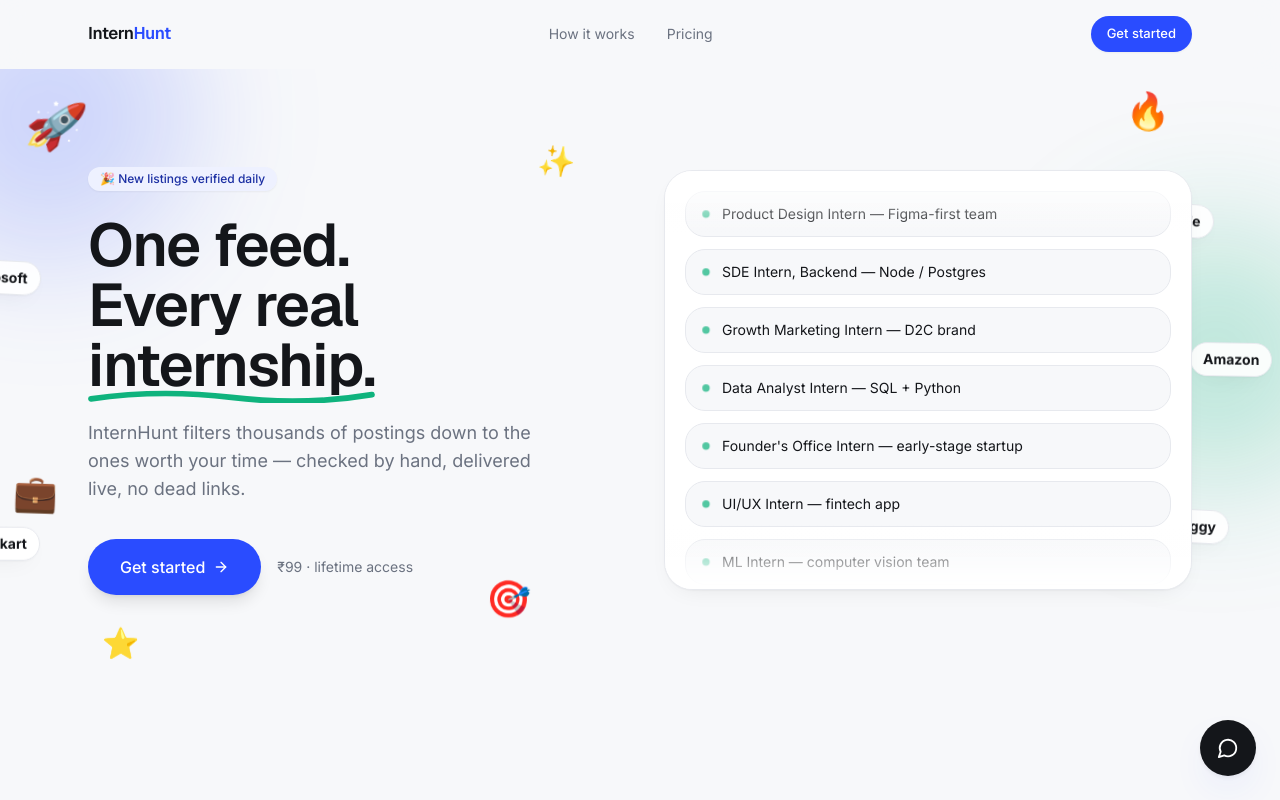
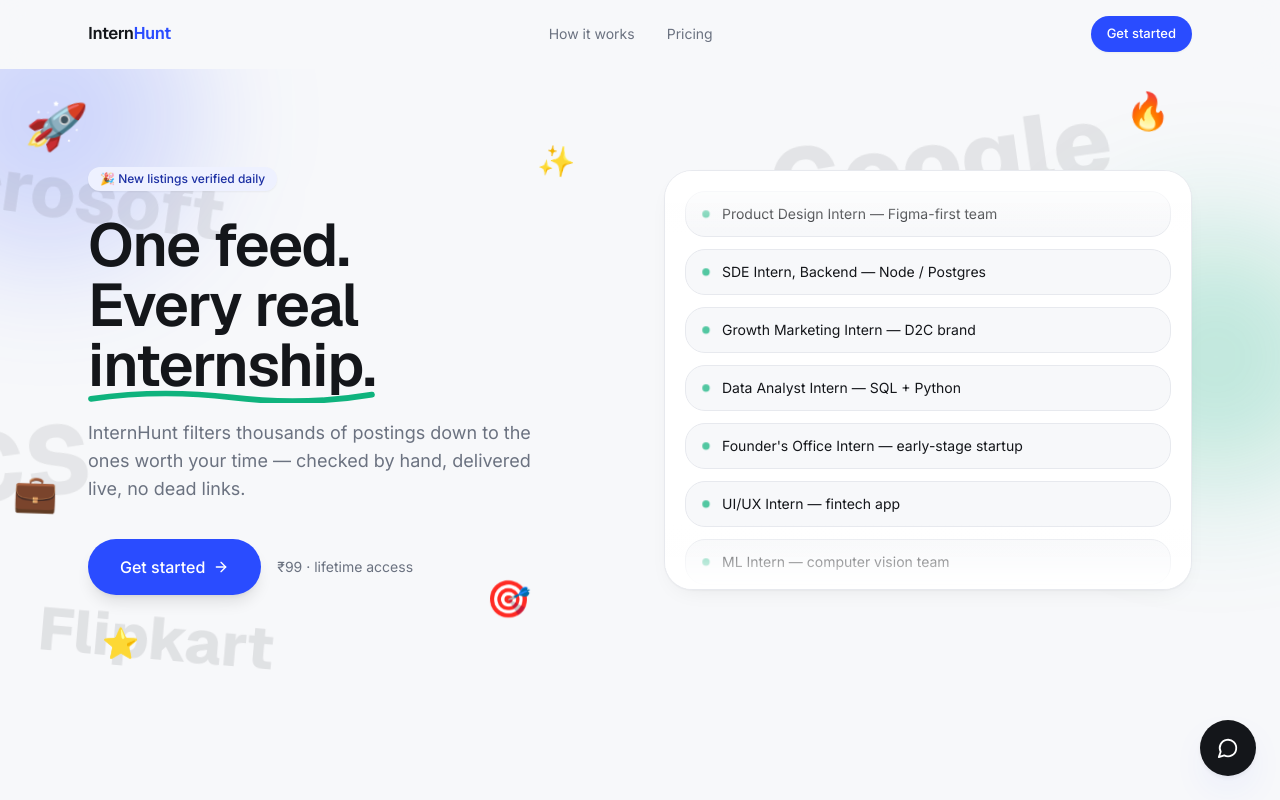
Before and after one commit to robinverma703/internhunt, a Next.js app: page / in a window 1280 px wide. Shown: the top 800 px of the page. Built offline with nearby package versions, Linux system fonts and the light colour scheme.

Commit message:
add watermark-style floating company names

```diff
--- a/components/hero.tsx
+++ b/components/hero.tsx
@@ -16,45 +16,47 @@ const TITLES = [
   "Content & Social Intern — B2B SaaS",
 ];
 
-const COMPANY_BADGES = [
-  { name: "Google", top: "22%", left: "89%", delay: 0.3, dur: 4.2 },
-  { name: "Amazon", top: "42%", left: "93%", delay: 0.7, dur: 4.6 },
-  { name: "Swiggy", top: "68%", left: "90%", delay: 1.0, dur: 4.0 },
-  { name: "Microsoft", top: "30%", left: "-4%", delay: 0.5, dur: 4.4 },
-  { name: "TCS", top: "50%", left: "-5%", delay: 0.9, dur: 4.8 },
-  { name: "Flipkart", top: "70%", left: "-3%", delay: 1.3, dur: 4.3 },
+const COMPANY_WATERMARKS = [
+  { name: "Google", top: "8%", left: "60%", size: "text-6xl md:text-8xl", rotate: -8, opacity: 0.09, delay: 0.2, dur: 7 },
+  { name: "Amazon", top: "70%", left: "66%", size: "text-5xl md:text-7xl", rotate: 6, opacity: 0.08, delay: 0.6, dur: 8 },
+  { name: "Swiggy", top: "38%", left: "76%", size: "text-4xl md:text-6xl", rotate: -5, opacity: 0.1, delay: 1.0, dur: 6.5 },
+  { name: "Microsoft", top: "15%", left: "-10%", size: "text-5xl md:text-7xl", rotate: 8, opacity: 0.09, delay: 0.4, dur: 7.5 },
+  { name: "TCS", top: "55%", left: "-8%", size: "text-6xl md:text-8xl", rotate: -6, opacity: 0.08, delay: 0.8, dur: 6.8 },
+  { name: "Flipkart", top: "85%", left: "3%", size: "text-4xl md:text-6xl", rotate: 5, opacity: 0.1, delay: 1.2, dur: 7.2 },
 ];
 
-function CompanyBadge({
+function CompanyWatermark({
   name,
   top,
   left,
+  size,
+  rotate,
+  opacity,
   delay,
   dur,
 }: {
   name: string;
   top: string;
   left: string;
+  size: string;
+  rotate: number;
+  opacity: number;
   delay: number;
   dur: number;
 }) {
   return (
     <motion.div
       aria-hidden
-      className="pointer-events-none absolute z-10 select-none whitespace-nowrap rounded-full border border-line bg-white/90 px-3 py-1.5 text-xs font-bold text-graphite shadow-card backdrop-blur-sm md:text-sm"
-      style={{ top, left }}
-      initial={{ opacity: 0, scale: 0.7 }}
+      className={`pointer-events-none absolute z-0 select-none whitespace-nowrap font-display font-extrabold text-graphite ${size}`}
+      style={{ top, left, rotate }}
+      initial={{ opacity: 0 }}
       animate={{
-        opacity: 1,
-        scale: 1,
-        y: [0, -14, 0],
-        rotate: [0, 4, -4, 0],
+        opacity,
+        y: [0, -20, 0],
       }}
       transition={{
-        opacity: { duration: 0.5, delay },
-        scale: { duration: 0.5, delay },
+        opacity: { duration: 1, delay },
         y: { duration: dur, repeat: Infinity, ease: "easeInOut", delay },
-        rotate: { duration: dur, repeat: Infinity, ease: "easeInOut", delay },
       }}
     >
       {name}
@@ -75,6 +77,10 @@ export default function Hero() {
         aria-hidden
         className="pointer-events-none absolute -right-16 top-40 h-64 w-64 rounded-full bg-mint/25 blur-3xl"
       />
+
+      {COMPANY_WATERMARKS.map((w) => (
+        <CompanyWatermark key={w.name} {...w} />
+      ))}
 
       <motion.div
         aria-hidden
@@ -174,10 +180,6 @@ export default function Hero() {
       >
         ⭐
       </motion.div>
-
-      {COMPANY_BADGES.map((badge) => (
-        <CompanyBadge key={badge.name} {...badge} />
-      ))}
 
       <div className="mx-auto grid max-w-6xl grid-cols-1 items-center gap-12 px-6 pb-20 pt-16 md:grid-cols-2 md:pb-32 md:pt-24">
         <div className="relative z-20">
```
